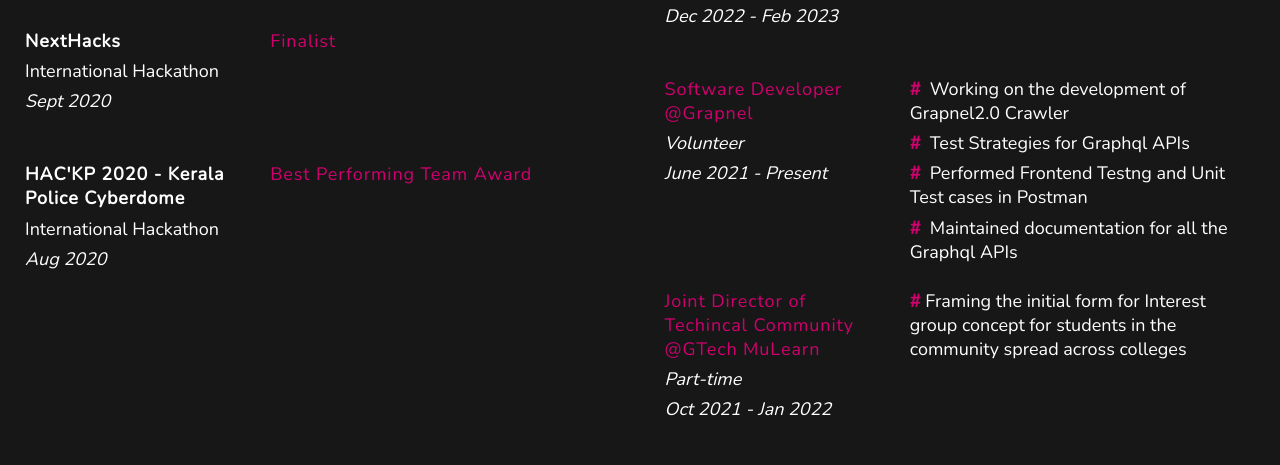
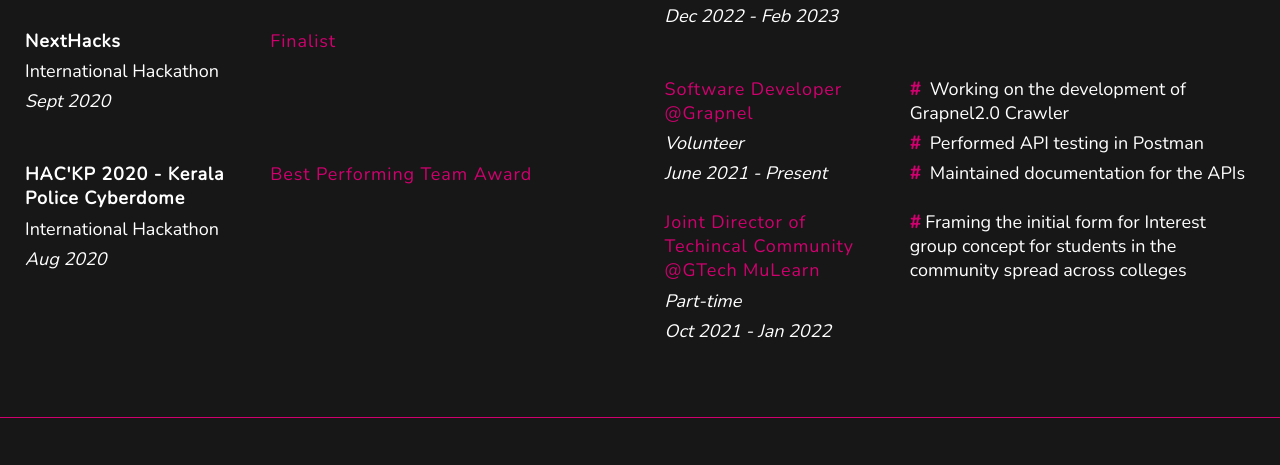
Before and after one commit to CLiz17/lizchaitanya.xyz, a plain HTML site: page about.html in a window 1280 px wide. Shown: the part 1389-1854 px from the top of the page. Drawn offline with nearby package versions, Linux system fonts and the light colour scheme.

Commit message:
Update about

```diff
--- a/about.html
+++ b/about.html
@@ -261,9 +261,8 @@
                         </div>
                         <div class="card-description">
                             <p> Working on the development of Grapnel2.0 Crawler</p>
-                            <p> Test Strategies for Graphql APIs</p>
-                            <p> Performed Frontend Testng and Unit Test cases in Postman</p>
-                            <p> Maintained documentation for all the Graphql APIs</p>
+                            <p> Performed API testing in Postman</p>
+                            <p> Maintained documentation for the APIs</p>
                         </div>
                     </div>
                     <div class="education-experience-card">
```
